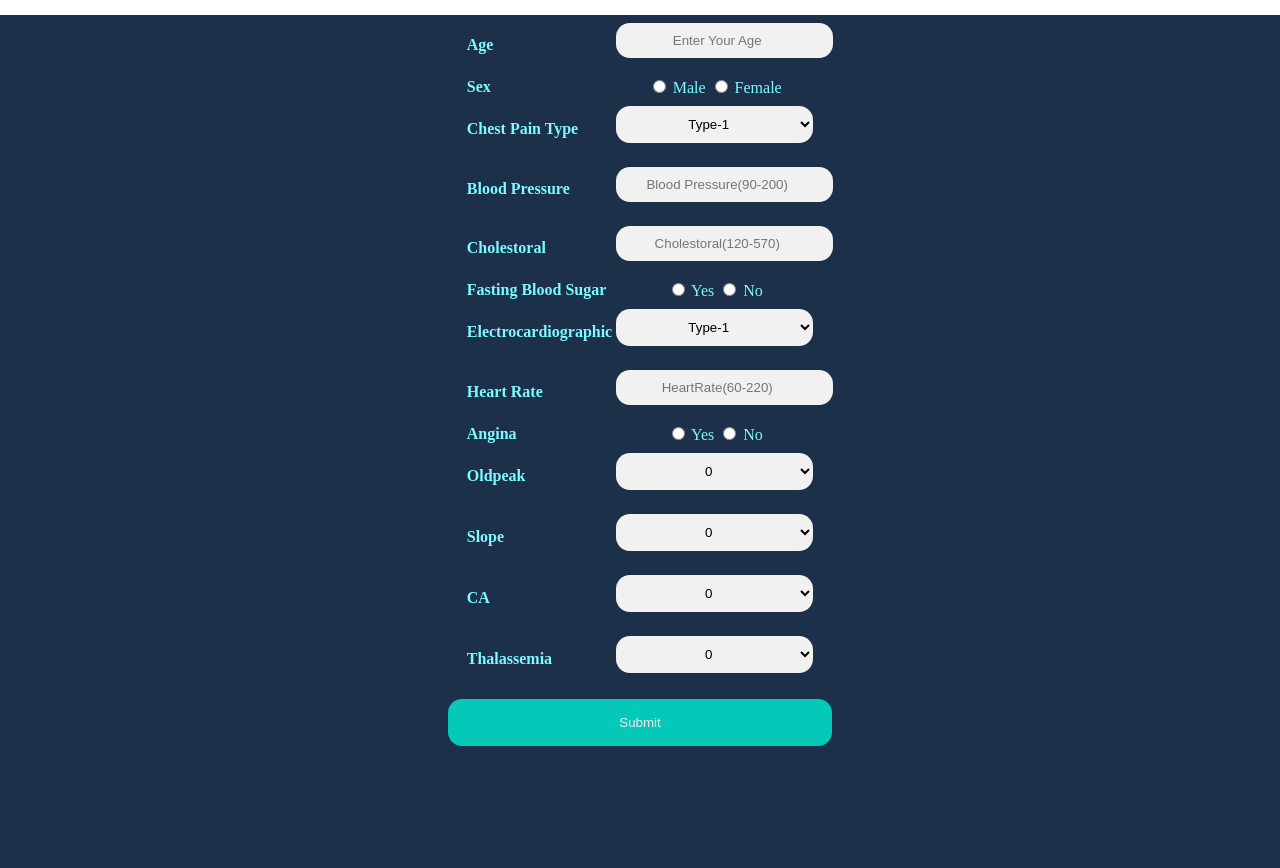
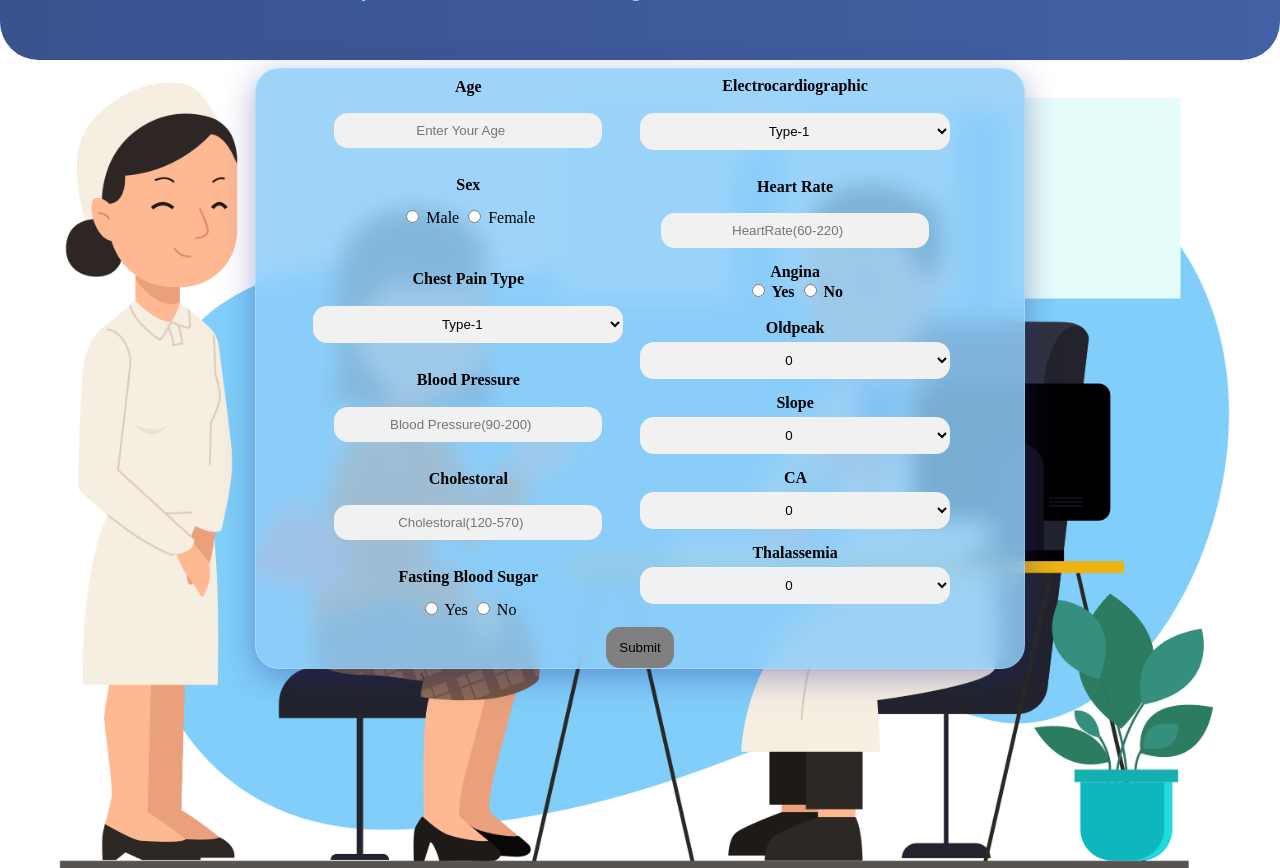
Before and after one commit to DevangML/Heart-Disease-Prediction-Project, a Flask app: template templates/detail.html in a window 1280 px wide. Shown: the part 146-1014 px from the top of the page. Before the commit the page ends 892 px from the top, so only its background shows below. Run offline with Flask 2, Linux system fonts and the light colour scheme; the template is opened without the code that fills it, so the values that code supplies are empty; parts of the project's set-up code (start-up, migrations or seed data) failed here and were passed over; some libraries are stand-ins or nearby versions.

Commit message:
style: "Completed styling of two templates"

```diff
--- a/templates/detail.html
+++ b/templates/detail.html
@@ -11,6 +11,7 @@
 </head>
 
 <body>
+  <section class="main">
     <main class="container">
       <h1 class='header'><span class="header_font">Heart Disease Prediction System</span>
         <center>
@@ -24,110 +25,48 @@
       <div class="homesub">
 
         <form action="{{ url_for('predict') }}" method="POST">
-        <table>
-          <tr>
-            <td>
+          <section class="row">
+            <section class="col">
               <label for="age"><b>Age</b></label>
-            </td>
-            <td>
               <input type="number" placeholder="Enter Your Age" name="age" id="age" required>
-            </td>
-          </tr>
 
-          <tr>
-            <td>
               <label for="sex"><b>Sex</b></label>
-            </td>
-            <td>
               <center><input type="radio" name="sex" value="1"> Male
                 <input type="radio" name="sex" value="0"> Female
               </center>
-            </td>
-          </tr>
-
-          <tr>
-            <td>
+              <br>
               <label for="cp"><b>Chest Pain Type</b></label>
-            </td>
-            <td>
               <select name="cp" id="cp">
                 <option value="0">Type-1</option>
                 <option value="1">Type-2</option>
                 <option value="2">Type-3</option>
                 <option value="3">Type-4</option>
               </select>
-            </td>
-          </tr>
-
-          <tr>
-            <td>
               <label for="trestbps"><b>Blood Pressure</b></label>
-            </td>
-            <td>
               <input type="number" placeholder="Blood Pressure(90-200)" name="trestbps" id="trestbps" required>
-            </td>
-          </tr>
-
-          <tr>
-            <td>
               <label for="chol"><b>Cholestoral</b></label>
-            </td>
-            <td>
               <input type="number" placeholder="Cholestoral(120-570)" name="chol" id="chol" required>
-            </td>
-          </tr>
-
-          <tr>
-            <td>
               <label for="fbs"><b>Fasting Blood Sugar</b></label>
-            </td>
-            <td>
               <center><input type="radio" name="fbs" value="1"> Yes
                 <input type="radio" name="fbs" value="0"> No
               </center>
-            </td>
-          </tr>
-
-          <tr>
-            <td>
+            </section>
+            <section class="col">
               <label for="restecg"><b>Electrocardiographic</b></label>
-            </td>
-            <td>
               <select name="restecg" id="restecg">
                 <option value="0">Type-1</option>
                 <option value="1">Type-2</option>
                 <option value="2">Type-3</option>
 
               </select>
-            </td>
-          </tr>
-
-          <tr>
-            <td>
               <label for="thalach"><b>Heart Rate<b></label>
-            </td>
-            <td>
               <input type="number" placeholder="HeartRate(60-220)" name="thalach" id="thalach" required>
-            </td>
-          </tr>
-
-          <tr>
-            <td>
               <label for="exang"><b>Angina</b></label>
-            </td>
-            <td>
               <center><input type="radio" name="exang" value="1"> Yes
                 <input type="radio" name="exang" value="0"> No
               </center>
-            </td>
-          </tr>
-
-
-          <tr>
-            <td>
+              <br>
               <label for="oldpeak"><b>Oldpeak</b></label>
-            </td>
-            <td>
               <select name="oldpeak" id="oldpeak">
                 <option value="0">0</option>
                 <option value="1">1</option>
@@ -137,92 +76,106 @@
                 <option value="5">5</option>
                 <option value="6">6</option>
               </select>
-            </td>
-          </tr>
-
-          <tr>
-            <td>
               <label for="slope"><b>Slope</b></label>
-            </td>
-            <td>
               <select name="slope" id="slope">
                 <option value="0">0</option>
                 <option value="1">1</option>
                 <option value="2">2</option>
               </select>
-            </td>
-          </tr>
-
-          <tr>
-            <td>
               <label for="ca"><b>CA</b></label>
-            </td>
-            <td>
               <select name="ca" id="ca">
                 <option value="0">0</option>
                 <option value="1">1</option>
                 <option value="2">2</option>
                 <option value="3">3</option>
               </select>
-            </td>
-          </tr>
-
-          <tr>
-            <td>
               <label for="thal"><b>Thalassemia</b></label>
-            </td>
-            <td>
               <select name="thal" id="thal">
                 <option value="0">0</option>
                 <option value="1">1</option>
                 <option value="2">2</option>
                 <option value="3">3</option>
               </select>
-            </td>
-          </tr>
-          <p>
-
-          </p>
-          <p>
-
-          </p>
-        </table>
-        <button type="submit" id="subbtn">Submit</button>
+            </section>
+          </section>
+          <button type="submit">Submit</button>
         </form>
 
 
       </div>
     </center>
+  </section>
 
 
   <style>
+    .homesub {
+      padding-top: 1vh;
+    }
+
+    form {
+      display: flex;
+      flex-direction: column;
+      align-items: center;
+      justify-content: center;
+      padding-top: 1vh;
+      background: rgba(141, 205, 249, 0.85);
+      box-shadow: 0 8px 32px 0 rgba(31, 38, 135, 0.37);
+      backdrop-filter: blur(11px);
+      -webkit-backdrop-filter: blur(11px);
+      border-radius: 1.5rem;
+      border: 1px solid rgba(255, 255, 255, 0.18);
+      width: 60vw;
+      height: max-content;
+      overflow: hidden;
+    }
+
+    button {
+      margin-top: 1vh;
+      overflow: hidden;
+      min-width: max-content;
+      width: 30%;
+      padding: 1vw;
+      border: none;
+      transition: 0.8s all cubic-bezier(0.23, 1, 0.320, 1);
+      background: grey;
+      border-radius: 1.1vw;
+      will-change: background;
+      will-change: color;
+    }
+
+    button:hover {
+      background: green;
+      color: #f0f0f0;
+    }
+
+    form input {
+      max-width: 80%;
+    }
+
+    .row {
+      display: flex;
+      flex-direction: row;
+      align-items: center;
+      justify-content: center;
+      gap: 1.3vw;
+    }
+
+    .col {
+      display: flex;
+      flex-direction: column;
+      align-items: center;
+      justify-content: center;
+      width: 80%;
+      gap: 1vw;
+    }
+
     .contact-icon {
       color: #ffffff;
       padding: 7px;
     }
 
-    .footer {
-      flex-shrink: 0;
-      position: relative;
-      padding: 10px;
-      position: relative;
-      background: linear-gradient(45deg, #0F2027, #203A43, #2C5364);
-      background-size: 300% 300%;
-      animation: change-gradient 10s ease-in-out infinite;
-    }
-
-    .footer-description {
-      color: #7DF9FF;
-      margin: 0;
-      font-size: 12px;
-    }
-
-
-
-
     .homesub {
-      background: #1C304A;
-      color: #7DF9FF;
+      height: 100vh;
     }
 
 
@@ -235,13 +188,18 @@
 
 
     .container {
-      padding: 5px;
+      padding: 30px;
       position: relative;
-      background: linear-gradient(45deg, #0F2027, #203A43, #2C5364);
-
-
-      background-size: 400% 400%;
+      background: #4b6cb7;
+      /* fallback for old browsers */
+      background: -webkit-linear-gradient(to right, #182848, #4b6cb7);
+      /* Chrome 10-25, Safari 5.1-6 */
+      background: linear-gradient(to right, #182848, #4b6cb7);
+      /* W3C, IE 10+/ Edge, Firefox 16+, Chrome 26+, Opera 12+, Safari 7+ */
+      background-size: 500% 500%;
       animation: change-gradient 10s ease-in-out infinite;
+      border-bottom-left-radius: 3vw;
+      border-bottom-right-radius: 3vw;
     }
 
     @keyframes change-gradient {
@@ -258,9 +216,6 @@
       }
     }
 
-
-
-
     .header {
       color: #7DF9FF;
       font-size: 35px;
@@ -269,15 +224,17 @@
 
 
     body {
-
+      background: url('../static/dbg.png');
+      background-position: center;
+      background-repeat: no-repeat;
+      background-size: cover;
       text-align: center;
       margin: 0;
       padding: 0;
       width: 100%;
-      height: 100%;
+      height: max-content;
       display: flex;
       flex-direction: column;
-      position: absolute;
       overflow-x: hidden;
     }
 
--- a/templates/index.html
+++ b/templates/index.html
@@ -227,7 +227,6 @@
 
 
     body {
-
       text-align: center;
       margin: 0;
       padding: 0;
```
Also changed, not shown: templates/predict.html (+51 -75 lines), static/dbg.png (added), static/heart-attack-3177360_1920.jpg (deleted), static/heart.png (renamed from static/heart-738385.png), static/pbg.jpg (added). Lines whose indentation alone changed are shown as unchanged.
